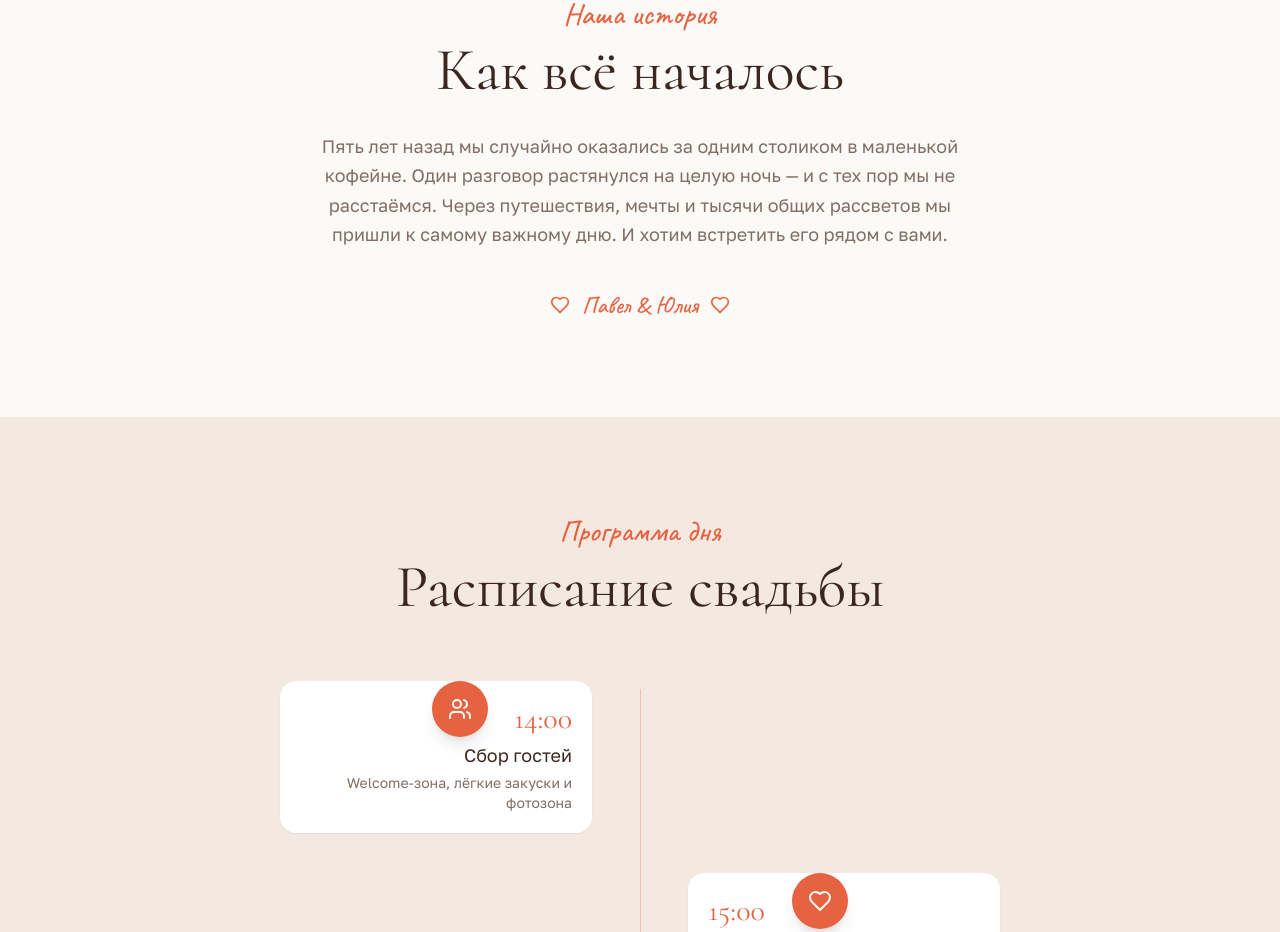
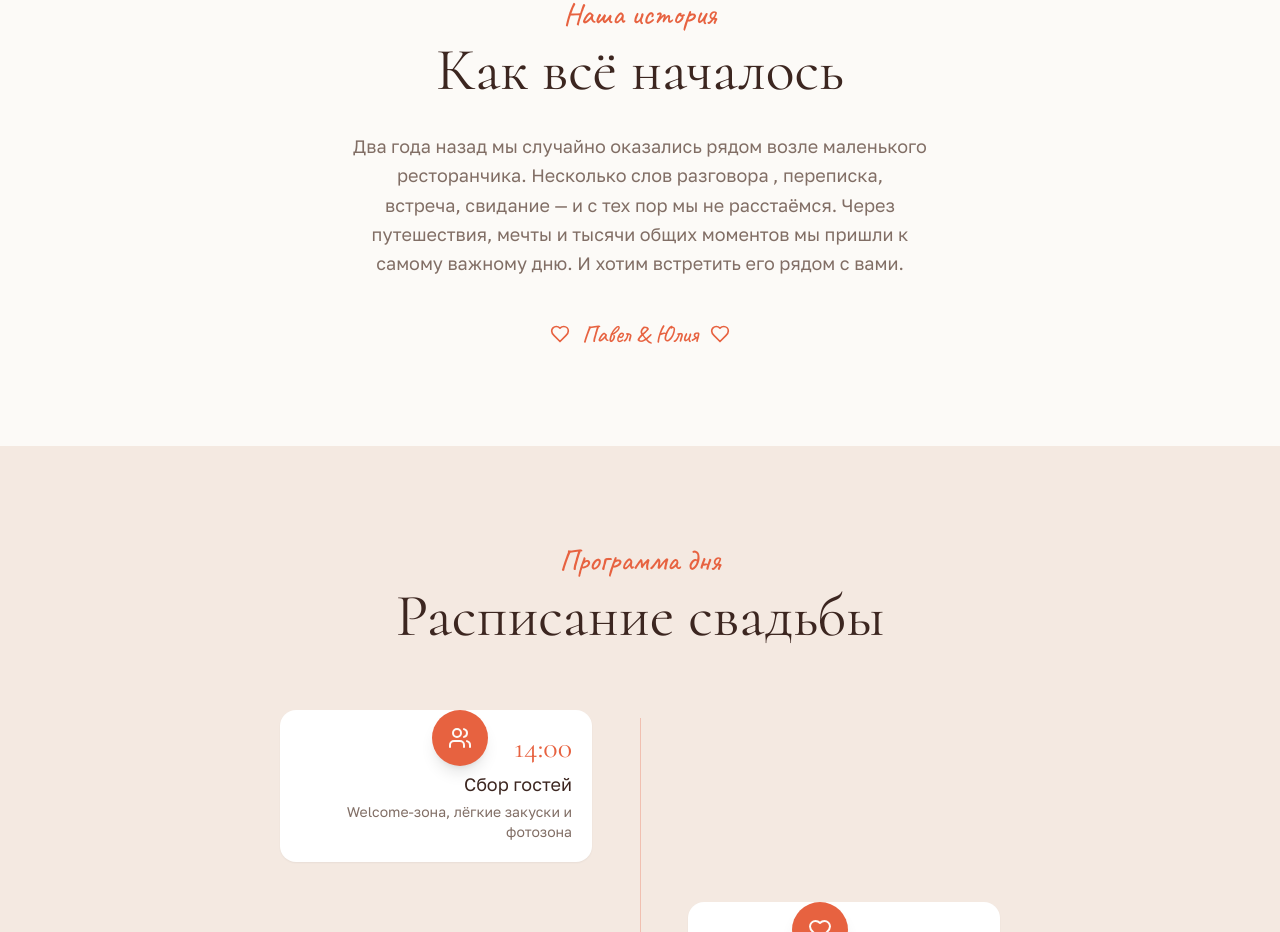
Before and after one commit to pr-poehali-dev/wedding-invite-site-51, a React (Vite) app: page / in a window 1280 px wide. Shown: the part 900-1832 px from the top of the page. Built offline with nearby package versions, Linux system fonts and the light colour scheme.

Commit message:
Update 1 component

```diff
--- a/src/pages/Index.tsx
+++ b/src/pages/Index.tsx
@@ -106,12 +106,7 @@ const Index = () => {
         <h2 ref={addReveal} className="reveal mt-2 font-display text-5xl text-foreground md:text-6xl">
           Как всё началось
         </h2>
-        <p ref={addReveal} className="reveal mx-auto mt-8 max-w-2xl font-body text-lg leading-relaxed text-muted-foreground text-balance">
-          Пять лет назад мы случайно оказались за одним столиком в маленькой кофейне.
-          Один разговор растянулся на целую ночь — и с тех пор мы не расстаёмся.
-          Через путешествия, мечты и тысячи общих рассветов мы пришли к самому
-          важному дню. И хотим встретить его рядом с вами.
-        </p>
+        <p ref={addReveal} className="reveal mx-auto mt-8 max-w-2xl font-body text-lg leading-relaxed text-muted-foreground text-balance">Два года назад мы случайно оказались рядом возле маленького ресторанчика. Несколько слов разговора , переписка, встреча, свидание — и с тех пор мы не расстаёмся. Через путешествия, мечты и тысячи общих моментов мы пришли к самому важному дню. И хотим встретить его рядом с вами.</p>
         <div ref={addReveal} className="reveal mt-10 flex items-center justify-center gap-3 text-primary">
           <Icon name="Heart" size={20} />
           <span className="font-script text-2xl">Павел & Юлия</span>
```
